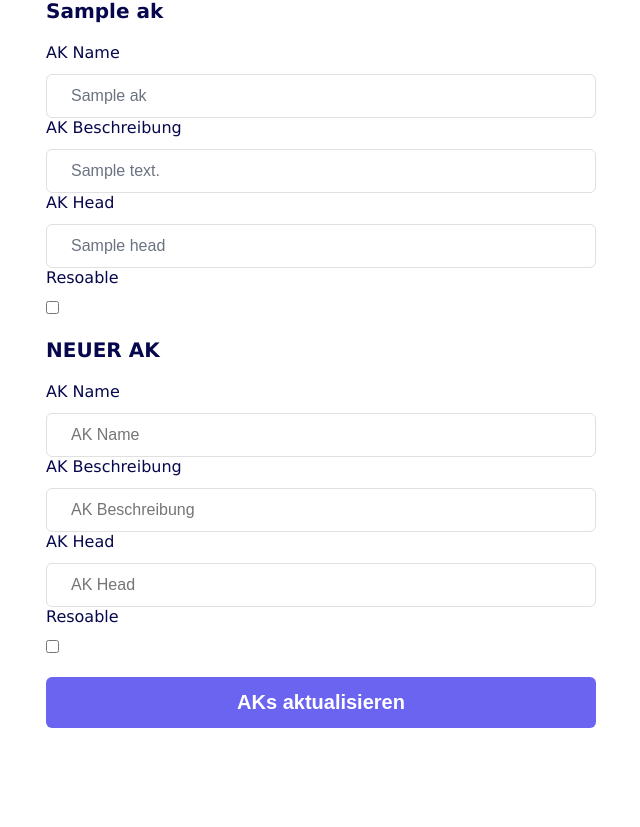
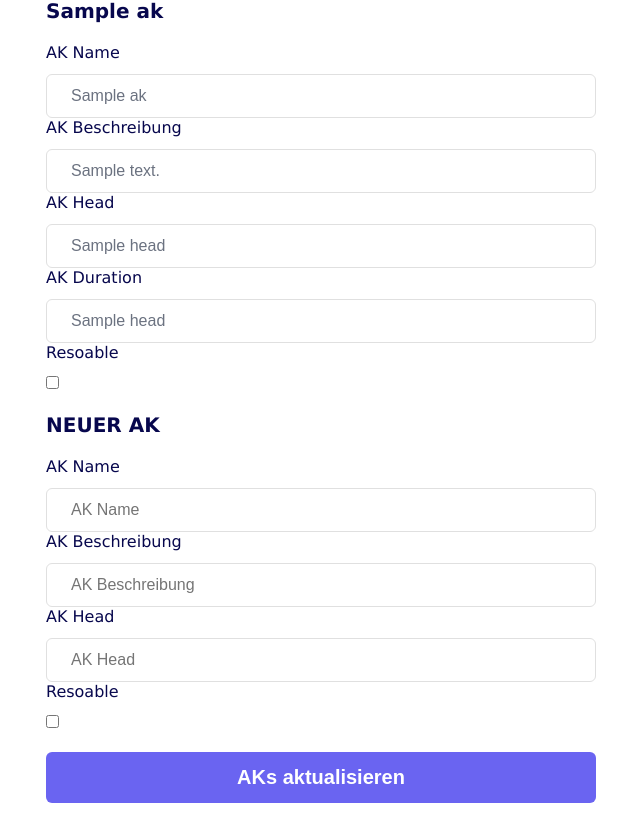
Before and after one commit to felixblanke/ak-plan-poll, a Flask app: template templates/create.html in a window 1280 px wide. Shown: the part 73-900 px from the top of the page, without its empty margins (319-959 px from the left). Before the commit the page ends 801 px from the top, so only its background shows below. Run offline with Flask 3, Linux system fonts and the light colour scheme; the template is opened without the code that fills it: most values are stand-ins (such as "Sample title", 1, 10 or a date in 2020).

Commit message:
add duration key

```diff
--- a/templates/create.html
+++ b/templates/create.html
@@ -40,6 +40,16 @@
           name="ak{{ loop.index0 }}_head"
           id="ak{{ loop.index0 }}_head"
           placeholder="AK Head"
+          class="form-input"
+          value="{{ ak['head'] }}"
+        />
+
+        <label class="form-label">AK Duration</label>
+        <input
+          type="text"
+          name="ak{{ loop.index0 }}_duration"
+          id="ak{{ loop.index0 }}_duration"
+          placeholder="AK Duration"
           class="form-input"
           value="{{ ak['head'] }}"
         />
--- a/wsgi.py
+++ b/wsgi.py
@@ -102,7 +102,7 @@ def post_result(poll_name: str):
 
 @app.route("/", methods=["GET"])
 def landing_page():
-    return redirect(url_for("koma90-time2"), code=307)
+    return render_template("unknown.html")
 
 
 @app.route("/<poll_name>", methods=["GET"])
```
